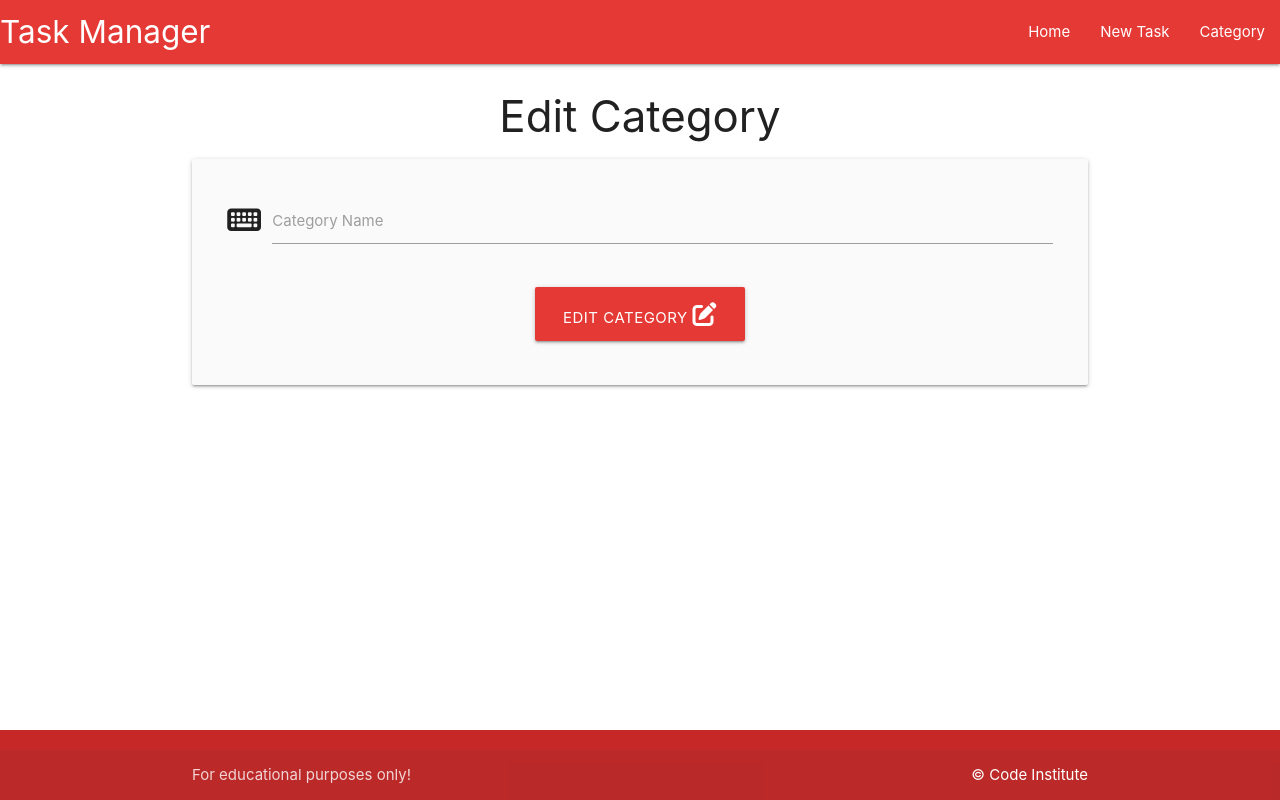
After one commit to Welshy92/alchemy-flask-taskmanager, a Flask app: template taskmanager/templates/edit_category.html in a window 1280 px wide. The commit adds this page. Run offline with Flask 2, Linux system fonts and the light colour scheme; the template is opened without the code that fills it, so the values that code supplies are empty; some libraries are stand-ins or nearby versions.

Commit message:
Add edit category function

```diff
--- a/taskmanager/routes.py
+++ b/taskmanager/routes.py
@@ -22,3 +22,9 @@ def add_category():
         db.session.commit()
         return redirect(url_for("categories"))
     return render_template("add_category.html")
+
+
+@app.route("/edit_category/<int:category_id>", methods=["GET", "POST"])
+def edit_category():
+    category = Category.query.get_or_404(category_id)
+    return render_template("edit_category.html", category=category)
--- a/taskmanager/templates/categories.html
+++ b/taskmanager/templates/categories.html
@@ -2,9 +2,10 @@
 {% block content %}
 
 <h3 class="red-text darken-6 center-align">Categories</h3>
+
 <div class="row">
     <div class="col s12 center-align">
-        <a href="{{ url_for('add_category') }}" class="btn-large red darken-2">
+      <a href="{{ url_for('add_category') }}" class="btn-large red darken-2">
             Add category <i class="fa fa-plus-square right"></i>
         </a>
     </div>
@@ -19,7 +20,7 @@
 
         </div>
         <div class="card-action">
-          <a href="#" class="btn green">Edit</a>
+          <a href="{{ url_for('edit_category', category_id=category.id) }}" class="btn green">Edit</a>
           <a href="#" class="btn blue darken-1">Delete</a>
         </div>
       </div>
--- /dev/null
+++ b/taskmanager/templates/edit_category.html
@@ -0,0 +1,27 @@
+{% extends "base.html" %}
+{% block content %}
+
+<h3 class="light-red-text darken-5 center-align">Edit Category</h3>
+
+<div class="row card-panel grey lighten-5">
+    <form class="col s12" method="POST" action="{{ edit_category }}">
+        <!-- category_name -->
+        <div class="row">
+            <div class="input-field col s12">
+            <i class="fa-solid fa-keyboard prefix light-red-text text-darken-4"></i>
+            <input id="category_name" name="category_name" value="{{ category.category_name }}" minlength="3" maxlength="25" type="text" class="validate" required>
+            <label for="category_name">Category Name</label>
+            </div>
+        </div>
+        <!-- submit button -->
+        <div class="row">
+            <div class="col s12 center-align">
+            <button type="submit" class="btn-large red darken-1">
+                Edit Category <i class="fa-solid fa-pen-to-square"></i>
+            </button>
+            </div>
+        </div>
+    </form>
+</div>
+
+{% endblock %}
```
